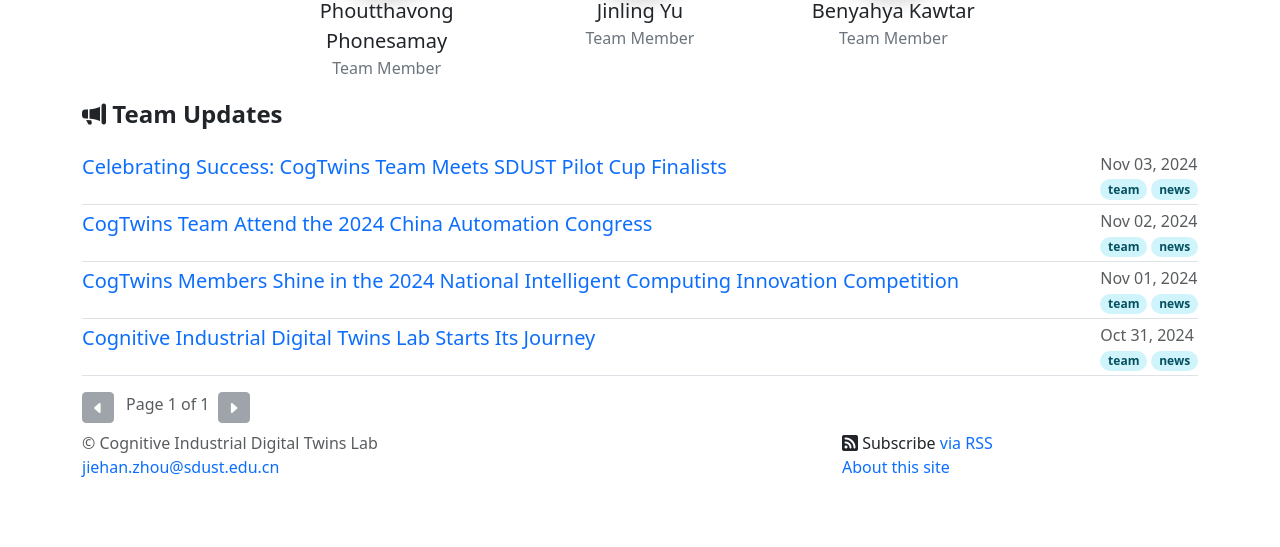
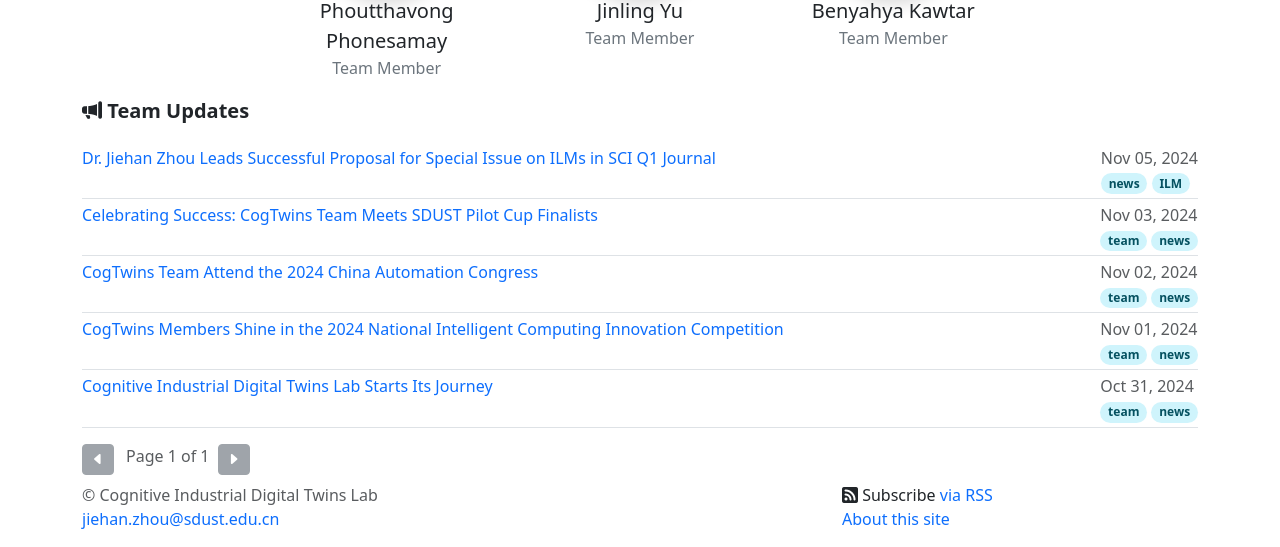
Before and after one commit to cogtwins/cogtwins.github.io, a Jekyll site: the page built from index.html, in a window 1280 px wide, cut to the strip 1046-1593 px from the top of the page. Built offline with Jekyll 4.4.1, drawn with Linux system fonts in a browser that asks for light colours; the list of posts is cut into pages by our own code; before the commit the page ends 1541 px from its top, so only the background shows below that.

Commit message:
Team update: Dr. Zhou leads ILMs proposal and minor fix

```diff
--- /dev/null
+++ b/_posts/2024-11-05-dr-zhou-leads-ilms-proposal.markdown
@@ -0,0 +1,28 @@
+---
+layout: post
+title: "Dr. Jiehan Zhou Leads Successful Proposal for Special Issue on ILMs in SCI Q1 Journal"
+author: "Ayub Ali Emon"
+date: 2024-11-05
+tags: news ILM
+published: true
+---
+
+[Dr. Jiehan Zhou](/jiehan_zhou/), leader of the **CogTwins** lab at *Shandong University of Science and Technology*, has achieved a big milestone! His proposal for a special issue on *Industrial Large Models (ILMs)* has been accepted by the *Computer Science Journal Special Issues and Conference Proceedings Proposals*. This special issue will be published in the *Applied Soft Computing* journal, an **SCI Q1** journal.
+
+<div class="text-center m-1">
+    <img class="img-fluid img-thumbnail" style="max-height: 400px;"
+        src="{{ '/assets/postimg/2024-11-05-dr-zhou-leads-ilms-proposal-mail.png' | relative_url }}" />
+</div>
+
+The special issue will cover important topics, including multi-modal data fusion, predictive maintenance, AI-driven supply chain optimization, and industrial intelligence. Industrial Large Models (ILMs) are powerful AI models used in industrial applications, capable of handling large amounts of different types of data (like text, images, and sound) and supporting automation in areas like production and supply chains.
+
+We congratulate Dr. Zhou and invite researchers to submit their work to this upcoming issue!
+
+Here are image of the proposal details:
+
+<div class="text-center">
+    <img class="img-fluid img-thumbnail" style="max-height: 480px;"
+        src="{{ '/assets/postimg/2024-11-05-dr-zhou-leads-ilms-proposal-detail.png' | relative_url }}" />
+</div>
+
+Stay tuned for the call for papers and contribute to this exciting initiative on Industrial Large Models!
--- a/about.markdown
+++ b/about.markdown
@@ -12,7 +12,7 @@
 
 Licence: **MIT**
 
-GitHub repository: [https://github.com/cogtwins/cogtwins.github.io](github.com/cogtwins/cogtwins.github.io)
+GitHub repository: [github.com/cogtwins/cogtwins.github.io](https://github.com/cogtwins/cogtwins.github.io)
 
 This design is the based on Jekyll theme. You can find out more info about customizing your Jekyll theme, as well as basic Jekyll usage documentation at [jekyllrb.com](https://jekyllrb.com/)
 
--- a/assets/css/main.scss
+++ b/assets/css/main.scss
@@ -1,5 +1 @@
----
-# Only the main Sass file needs front matter (the dashes are enough)
----
-
 @import "minima";
--- a/index.html
+++ b/index.html
@@ -21,21 +21,21 @@
 
 {%- include team.html -%}
 
-<div class="fs-4 fw-bold mb-3">
+<div class="fs-5 fw-bold mb-3">
     <i class="bi bi-megaphone-fill"></i> Team Updates
 </div>
 
 {% for post in paginator.posts %}
 <div class="w-100 border-bottom pt-1 pb-1">
     <div class="d-flex justify-content-between">
-        <a class="fs-5 text-decoration-none" href="{{ post.url | relative_url }}">
+        <a class="fs-6 text-decoration-none" href="{{ post.url | relative_url }}">
             {{ post.title | escape }}
         </a>
         <div>
-            <span class="text-muted">{{ post.date | date: site.date_format }}</span>
+            <span class="text-muted fs-6">{{ post.date | date: site.date_format }}</span>
             <br>
             {% for tag in post.tags %}
-            <span class="badge bg-info-subtle text-info-emphasis rounded-pill">
+            <span class="badge bg-info-subtle text-sm text-info-emphasis rounded-pill">
                 {{ tag }}
             </span>
             {% endfor %}
@@ -44,7 +44,7 @@
 </div>
 {% endfor %}
 
-<div class="pagination mt-3">
+<div class="pagination mt-3 fs-6">
     {% if paginator.previous_page %}
     <a href="{{ paginator.previous_page_path | relative_url }}" class="btn btn-sm btn-primary rounded me-2">
         <i class="bi bi-caret-left-fill"></i>
```
Also changed, not shown: _includes/header.html (+20 -6 lines), assets/postimg/2024-11-05-dr-zhou-leads-ilms-proposal-detail.png (added), assets/postimg/2024-11-05-dr-zhou-leads-ilms-proposal-mail.png (added), 1 other file.
